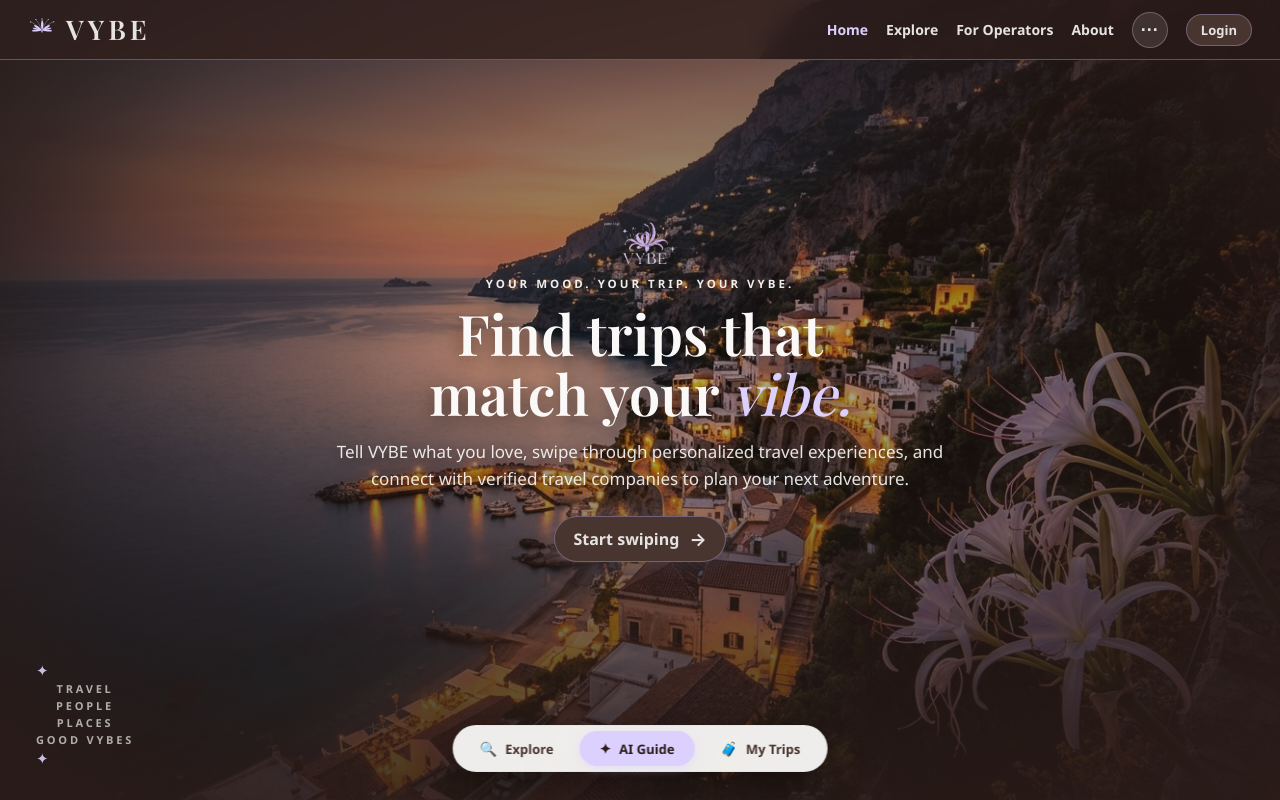
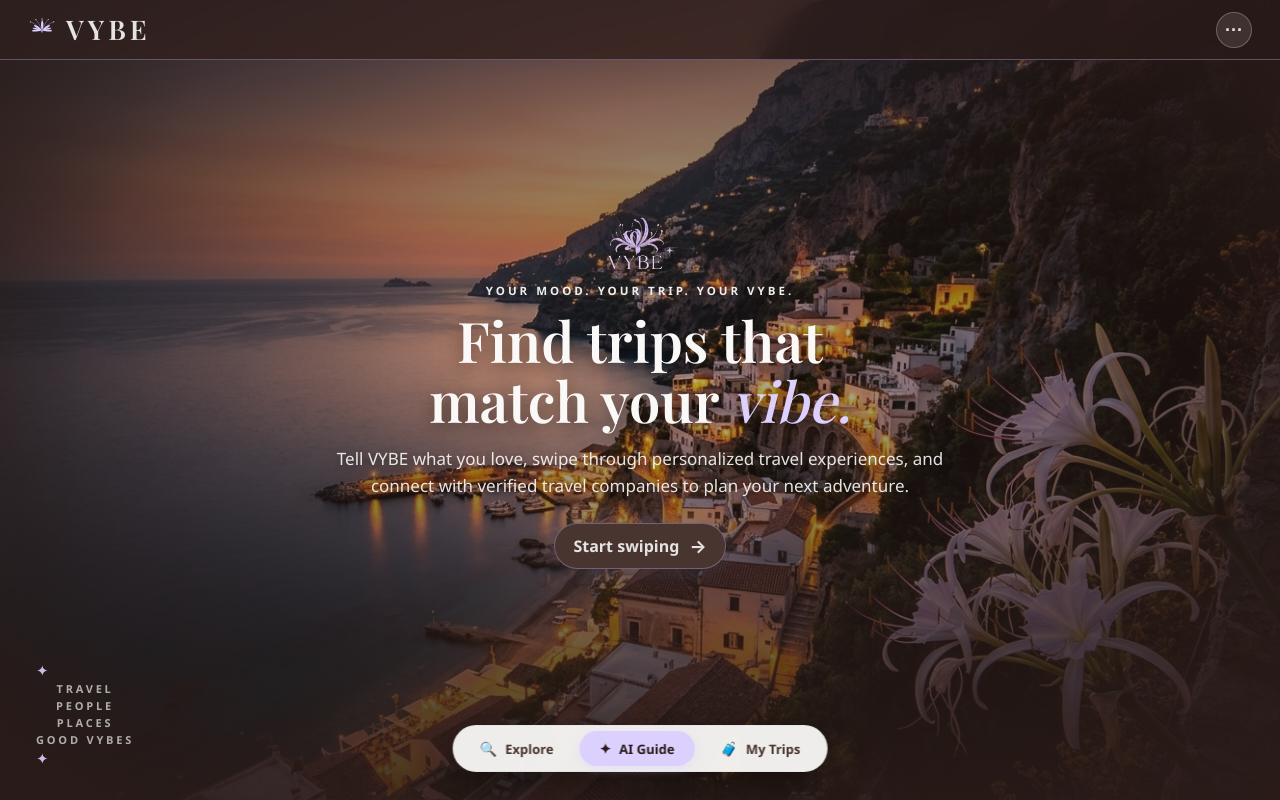
Before and after one commit to TheCrazyDabi/vybe-travel-marketplace, a Flask app: page / in a window 1280 px wide. Run offline with Flask 3, Linux system fonts and the light colour scheme; some web fonts are replaced.

Commit message:
fix(ui): remove stray label text from logo mark and streamline top bar to three-dot menu
- Remove accidental 'pider Lily)' stray text from flower mark and full logo assets
- Streamline top navbar to show only the brand and three-dot (···) menu button
- Preserve all navigation links and functionality within the three-dot dropdown menu

```diff
--- a/templates/base.html
+++ b/templates/base.html
@@ -54,41 +54,36 @@
       <span class="brand-text">VYBE</span>
     </a>
 
-    <!-- Primary Desktop Navigation Links from reference UI -->
+    <!-- Top Bar Navigation (Clean Three-Dot Menu) -->
     <div class="nav-links nav-top">
-      <a href="/" class="nav-link {% if request.path == '/' %}active{% endif %}">Home</a>
-      <a href="/packages" class="nav-link {% if request.path.startswith('/packages') %}active{% endif %}">Explore</a>
-      <a href="{% if current_user.is_authenticated and current_user.role == 'operator' %}/operator{% else %}/login?role=operator{% endif %}" class="nav-link {% if request.path.startswith('/operator') %}active{% endif %}">For Operators</a>
-      <a href="/companion" class="nav-link {% if request.path.startswith('/companion') %}active{% endif %}">About</a>
-
-      {% if current_user.is_authenticated %}
-        <div class="menu-wrap nav-menu">
-          <button id="nav-more-btn" type="button" class="nav-circle-btn" aria-haspopup="true" aria-expanded="false" aria-label="More options">···</button>
-          <div id="nav-more-menu" class="nav-dropdown hidden" role="menu" aria-label="More navigation">
+      <div class="menu-wrap nav-menu">
+        <button id="nav-more-btn" type="button" class="nav-circle-btn" aria-haspopup="true" aria-expanded="false" aria-label="Menu">···</button>
+        <div id="nav-more-menu" class="nav-dropdown hidden" role="menu" aria-label="Navigation menu">
+          {% if current_user.is_authenticated %}
             <div class="nav-menu-head"><span class="user">Hi, {{ current_user.name.split(' ')[0] }}</span></div>
+            <a href="/" role="menuitem" class="{% if request.path == '/' %}active{% endif %}">Home</a>
+            <a href="/packages" role="menuitem" class="{% if request.path.startswith('/packages') %}active{% endif %}">Explore trips</a>
             <a href="/discover" role="menuitem" class="{% if request.path.startswith('/discover') %}active{% endif %}">Discover</a>
+            <a href="/companion" role="menuitem" class="{% if request.path.startswith('/companion') %}active{% endif %}">AI Guide (About)</a>
             <a href="/saved" role="menuitem" class="{% if request.path.startswith('/saved') %}active{% endif %}">Saved <span id="nav-saved-count" class="count-badge hidden">0</span></a>
             <a href="/saved" id="nav-liked-link" role="menuitem" title="Liked packages">♥ Liked <span id="nav-like-count" class="count-badge hidden">0</span></a>
             {% if current_user.role == 'traveler' %}<a href="/packing" role="menuitem" class="{% if request.path.startswith('/packing') %}active{% endif %}">Packing</a>{% endif %}
-            {% if current_user.role == 'operator' %}<a href="/operator" role="menuitem" class="{% if request.path.startswith('/operator') %}active{% endif %}">Dashboard</a>{% endif %}
+            {% if current_user.role == 'operator' %}<a href="/operator" role="menuitem" class="{% if request.path.startswith('/operator') %}active{% endif %}">Operator Dashboard</a>{% else %}<a href="/login?role=operator" role="menuitem">For Operators</a>{% endif %}
             {% if current_user.role == 'admin' %}<a href="/admin" role="menuitem" class="{% if request.path.startswith('/admin') %}active{% endif %}">Admin</a>{% endif %}
             <a href="/chats" role="menuitem" class="{% if request.path.startswith('/chats') %}active{% endif %}">Chats</a>
             <a href="/profile" role="menuitem" class="{% if request.path.startswith('/profile') %}active{% endif %}">Profile</a>
-            <a href="/logout" role="menuitem" class="btn small">Logout</a>
-          </div>
+            <a href="/logout" role="menuitem" class="btn small" style="margin-top:6px;text-align:center;">Logout</a>
+          {% else %}
+            <a href="/" role="menuitem" class="{% if request.path == '/' %}active{% endif %}">Home</a>
+            <a href="/packages" role="menuitem">Explore trips</a>
+            <a href="/companion" role="menuitem">AI Guide &amp; About</a>
+            <a href="/login?role=operator" role="menuitem">For Operators</a>
+            <div class="divider" style="margin:6px 0;"></div>
+            <a href="/login" role="menuitem" class="btn small primary" style="text-align:center;margin:4px 2px;">Log in</a>
+            <a href="/register" role="menuitem" class="btn small ghost" style="text-align:center;margin:4px 2px;">Create account</a>
+          {% endif %}
         </div>
-      {% else %}
-        <div class="menu-wrap nav-menu">
-          <button id="nav-more-btn" type="button" class="nav-circle-btn" aria-haspopup="true" aria-expanded="false" aria-label="More options">···</button>
-          <div id="nav-more-menu" class="nav-dropdown hidden" role="menu" aria-label="More navigation">
-            <a href="/login" role="menuitem">Log in</a>
-            <a href="/register" role="menuitem">Create account</a>
-            <a href="/packages" role="menuitem">Browse trips</a>
-            <a href="/companion" role="menuitem">AI Guide</a>
-          </div>
-        </div>
-        <a class="btn small nav-auth-cta hide-mobile" href="/login">Login</a>
-      {% endif %}
+      </div>
     </div>
   </nav>
 
--- a/templates/index.html
+++ b/templates/index.html
@@ -18,8 +18,8 @@
   </div>
 
   <div class="hero-text">
-    <div class="hero-flower-wrap" aria-label="VYBE Spider Lily">
-      <img class="hero-flower-mark" src="{{ url_for('static', filename='images/vybe_flower_mark@2x.png') }}" alt="VYBE Spider Lily" width="76" height="58" />
+    <div class="hero-flower-wrap" aria-label="VYBE logo">
+      <img class="hero-flower-mark" src="{{ url_for('static', filename='images/vybe_flower_mark@2x.png') }}" alt="VYBE" width="76" height="58" />
     </div>
     <p class="eyebrow">YOUR MOOD. YOUR TRIP. YOUR VYBE.</p>
     <h1>Find trips that<br class="hero-br hide-mobile" /> match your <i>vibe.</i></h1>
```
Also changed, not shown: static/css/style.css (+31 -10 lines), static/images/vybe_flower_mark.png, static/images/vybe_flower_mark@2x.png, static/images/vybe_logo_full.png, static/images/vybe_logo_full@2x.png.
